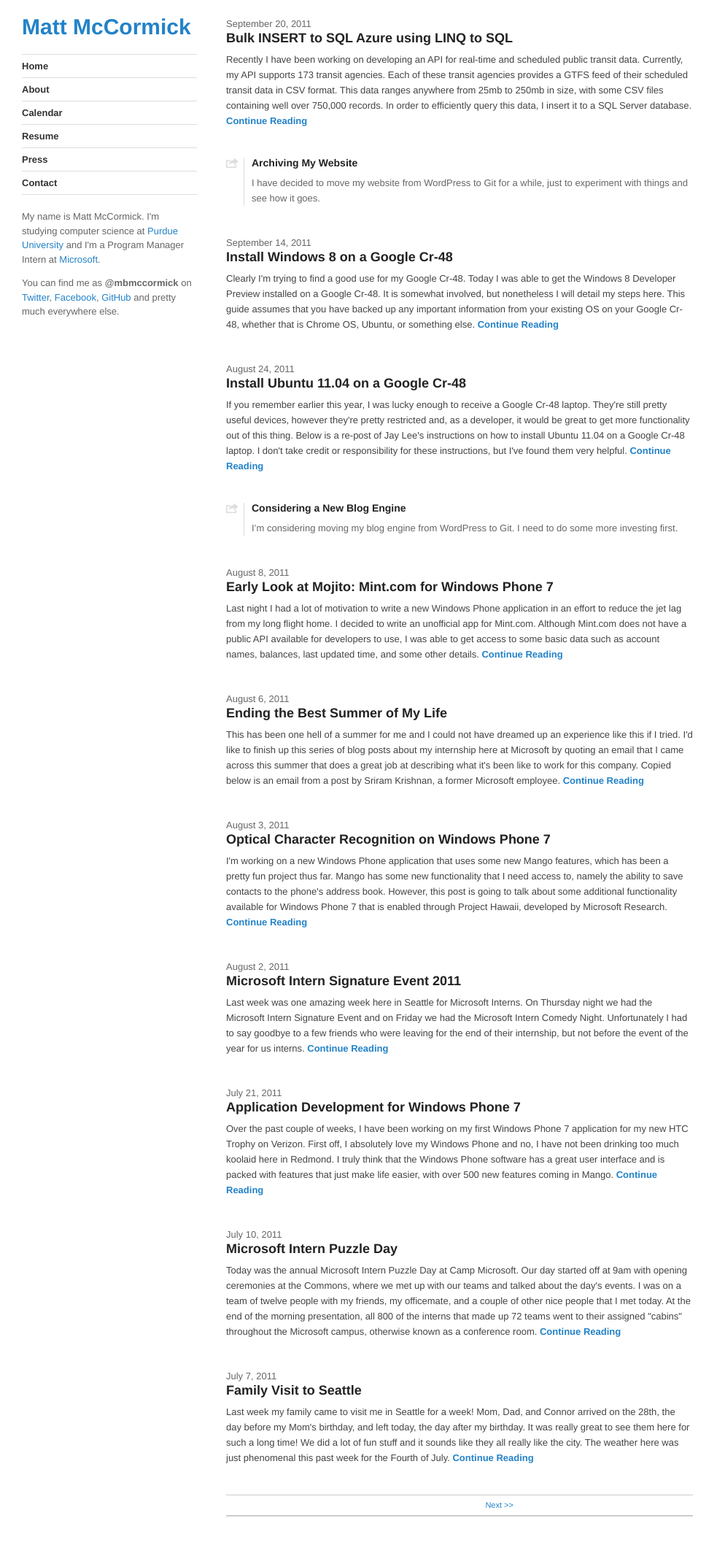
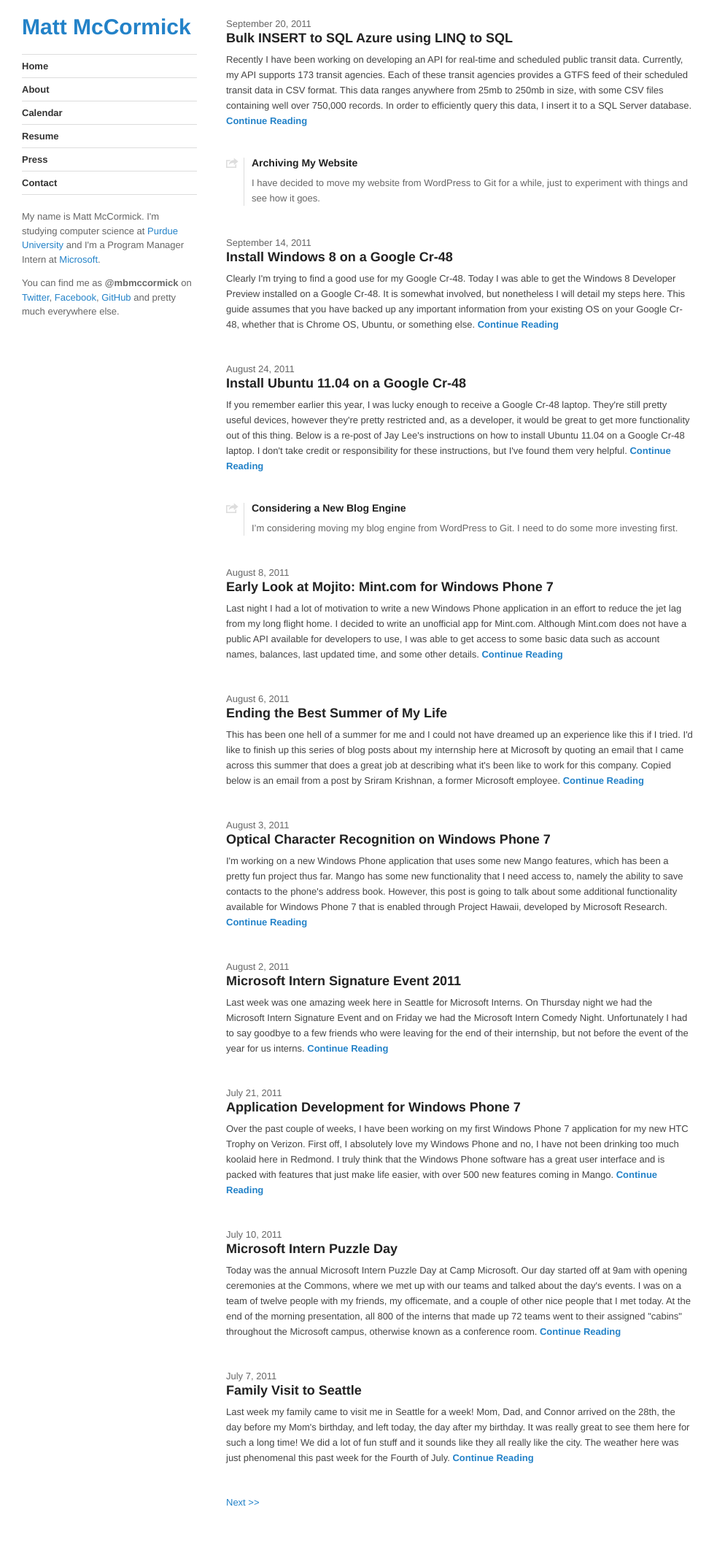
Before and after one commit to mbmccormick/mbmccormick.github.io, a Jekyll site: the page built from index.html, in a window 1280 px wide. Shown: the whole page at 73% size, without its empty margins (0-983 px from the left). Built offline with Jekyll 4.4.1, drawn with Linux system fonts in a browser that asks for light colours; Markdown is read by kramdown in place of the engine named in the settings; the list of posts is cut into pages by our own code.

Commit message:
Edited index.html via GitHub

```diff
--- a/index.html
+++ b/index.html
@@ -22,18 +22,14 @@
 {% endfor %}
 
 <div class="pagination">
-  <table cellpadding="0" cellspacing="0" border="0" style="width: 100%;">
-    <tr>
-      <td>
   {% if paginator.previous_page %}
+    <span class="prev" align="left">
       <a href="/page{{paginator.previous_page}}" class="previous">&lt;&lt; Previous</a>
+    </span>
   {% endif %}
-      </td>
-      <td align="right">
   {% if paginator.next_page %}
+    <span class="next" align="right">
       <a href="/page{{paginator.next_page}}" class="next ">Next &gt;&gt;</a>
+    </span>
   {% endif %}
-      </td>
-    </tr>
-  </table>
 </div>
```
Lines whose indentation alone changed are shown as unchanged.
